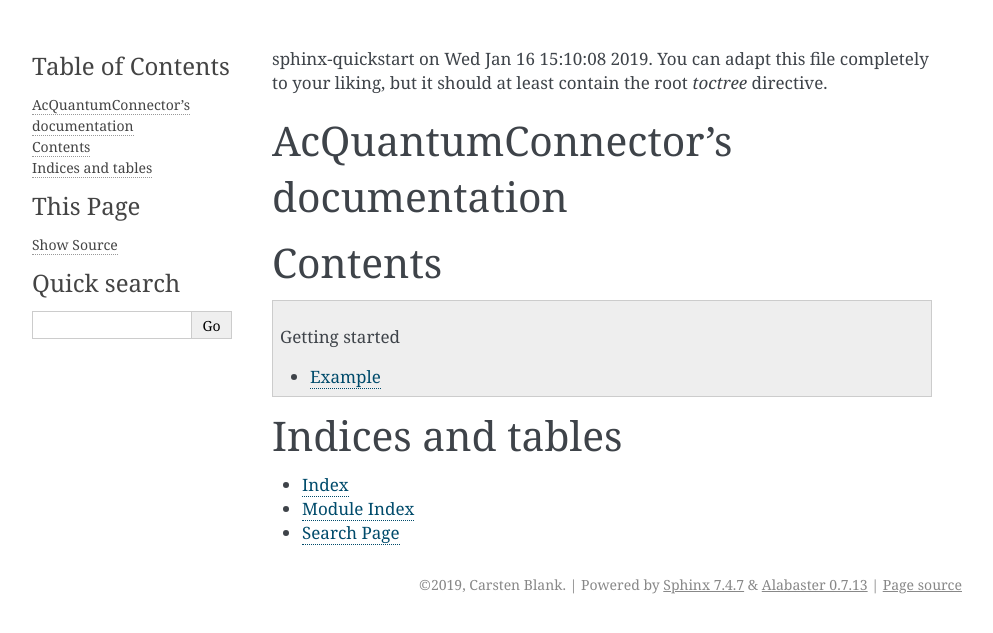
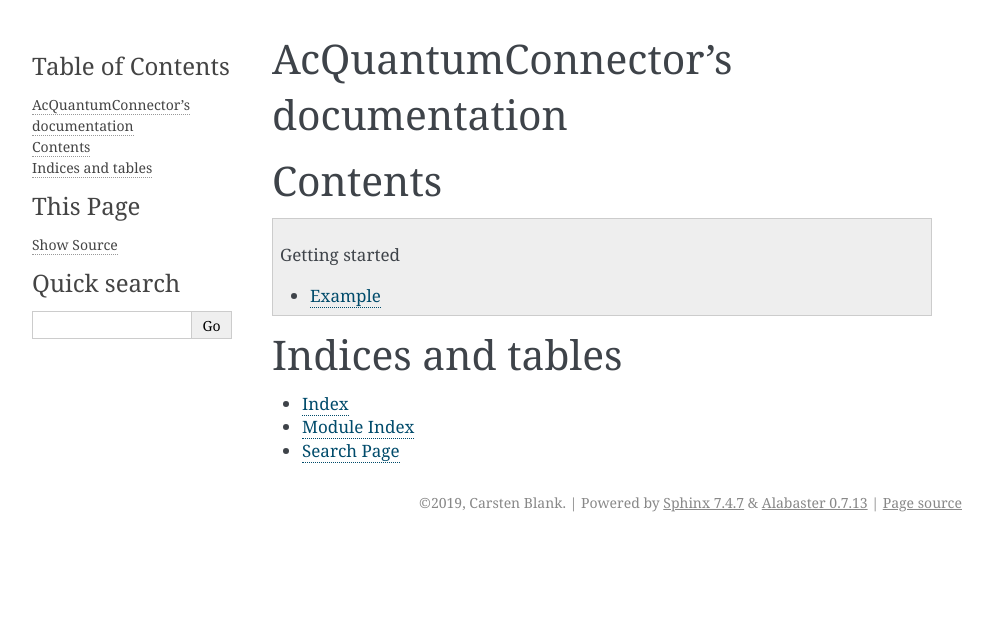
Before and after one commit to carstenblank/acquantum-connector, a Sphinx documentation site: the page built from docs/index.rst, in a window 1280 px wide. Shown: the top 633 px of the page, without its empty margins (148-1141 px from the left). Built offline with Sphinx 7.4.7, drawn with Linux system fonts in a browser that asks for light colours.

Commit message:
remove autogen comment

```diff
--- a/docs/index.rst
+++ b/docs/index.rst
@@ -1,8 +1,3 @@
-.. AcQuantumConnector documentation master file, created by
-sphinx-quickstart on Wed Jan 16 15:10:08 2019.
-You can adapt this file completely to your liking, but it should at least
-contain the root `toctree` directive.
-
 AcQuantumConnector's documentation
 ==================================
 
```
